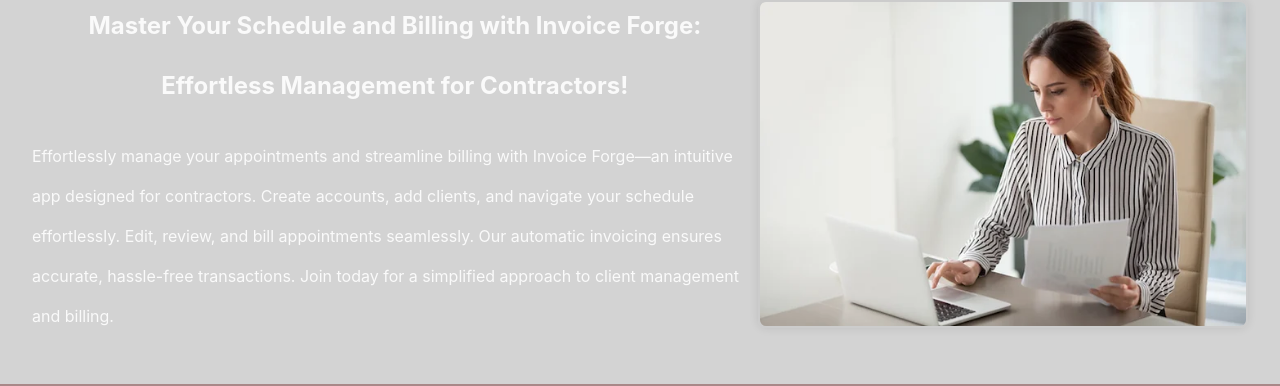
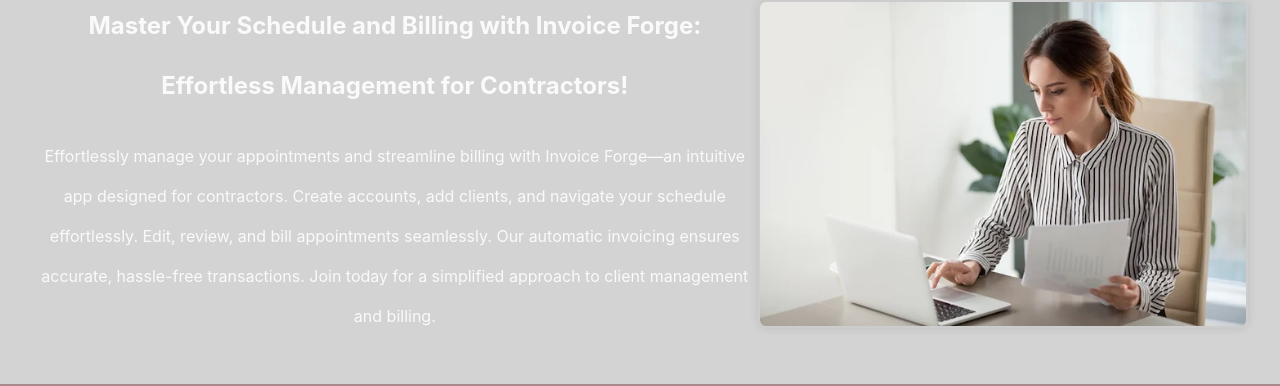
Before and after one commit to onipedeo/InvoiceForge, a React (Vite) app in the folder frontend/: page / in a window 1280 px wide. Shown: the part 194-580 px from the top of the page. Built offline with nearby package versions, Linux system fonts and the light colour scheme; no server answers.

Commit message:
edit styling issues to conform with the group

```diff
--- a/frontend/src/styles/appointments.scss
+++ b/frontend/src/styles/appointments.scss
@@ -1,10 +1,10 @@
-div .appointment {
+.appointment {
   display: flex;
   justify-content: space-evenly;
   flex-direction: column;
 }
 
-div .add-edit {
+.add-edit {
   display: flex;
   flex-direction: row;
   justify-content: space-between;
@@ -33,6 +33,3 @@ div .add-edit {
   justify-content: center;
 
 }
-p {
- text-align: left;
-}
--- a/frontend/src/styles/day.scss
+++ b/frontend/src/styles/day.scss
@@ -1,13 +1,3 @@
-// div .day-housing {
-//   display: flex;
-//   border: 2px solid;
-//   border-color: blue;
-//   flex-direction: column;
-// }
-/* Add this CSS to your stylesheet */
-
-
-
 .day-housing {
   display: flex;
   flex-direction: column;
@@ -15,41 +5,4 @@
   margin-bottom: 20px;
   border: 1px solid #ddd;
   padding: 10px;
-  width: calc(100% / 7);
-  /* Distribute days equally */
 }
-
-
-
-// div .day-container {
-//   display: flex;
-//   flex-direction: column;
-
-//   .day-housing {
-//     display: flex;
-//     // flex-direction: column;
-//     justify-content: space-evenly;
-//   }
-
-
-//   .add-edit {
-//     display: flex;
-//     justify-content: space-evenly;
-
-//     div {
-//       display: flex;
-//       flex-direction: column;
-//     }
-//   }
-// }
-
-// div .single-day {
-//   border: 2px solid;
-//   border-color: blue;
-// }
-
-// div .days-bar {
-//   border: 2px solid;
-//   border-color: red;
-//   padding: 40px;
-// }
```
